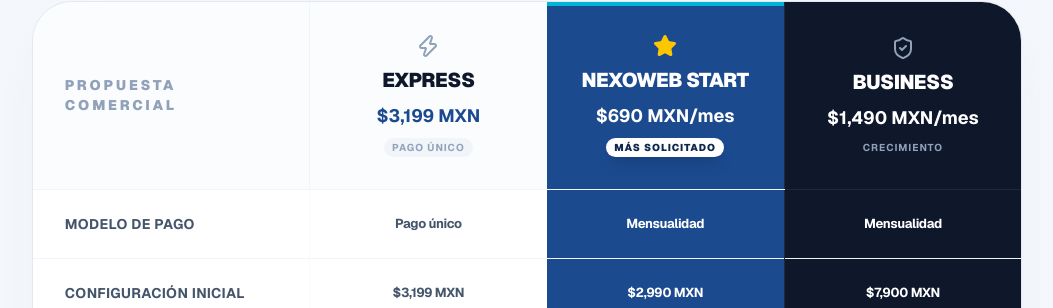
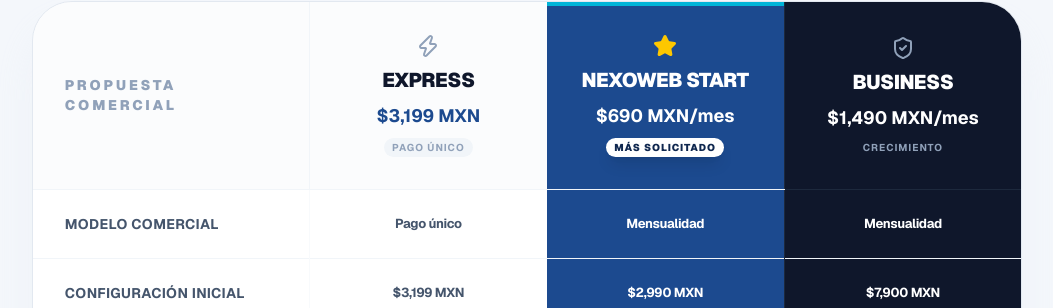
Before and after one commit to Mayk2607/nexoweb-site, a Next.js app: page / in a window 1280 px wide. Shown: the part 2901-3209 px from the top of the page, without its empty margins (113-1166 px from the left). Built offline with nearby package versions, Linux system fonts and the light colour scheme.

Commit message:
final: restore label and complete contrast fixes

```diff
--- a/components/sections/PlanComparison.tsx
+++ b/components/sections/PlanComparison.tsx
@@ -7,7 +7,7 @@
 
 /** Comparison Data with rich labels */
 const ROWS = [
-  { label: "Modelo de Pago",    express: "Pago único",                  start: "Mensualidad",        business: "Mensualidad" },
+  { label: "Modelo Comercial",    express: "Pago único",                  start: "Mensualidad",        business: "Mensualidad" },
   { label: "Configuración Inicial", express: expressPackage.price,          start: start.setupPrice,     business: business.setupPrice },
   { label: "Costo Mensual",       express: "—",                           start: start.monthlyPrice,   business: business.monthlyPrice },
   { label: "Estructura Web",      express: "Landing básica",              start: "Landing Pro",        business: "Multi-página" },
```
